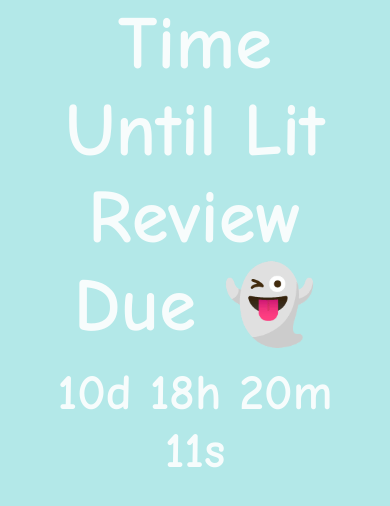
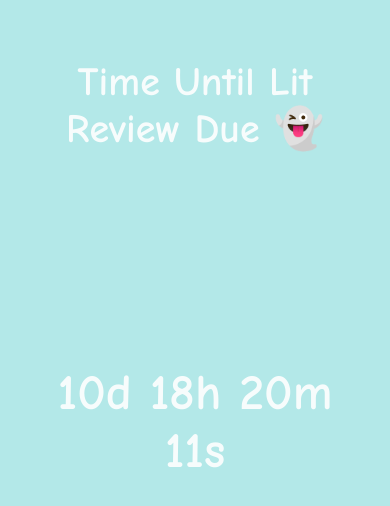
Before and after one commit to JaGure/Ponzy-Lit-Review-Countdown, a website built with Parcel: page index.html in a window 390 px wide. Built offline with nearby package versions, Linux system fonts and the light colour scheme.

Commit message:
Fixed poopy title on mobile

```diff
--- a/styles.css
+++ b/styles.css
@@ -52,3 +52,9 @@ body {
 #title-text {
     font-size: 75px;
 }
+
+@media (max-width: 500px) {
+    #title-text {
+        font-size: 40px;;
+    }
+}
```
